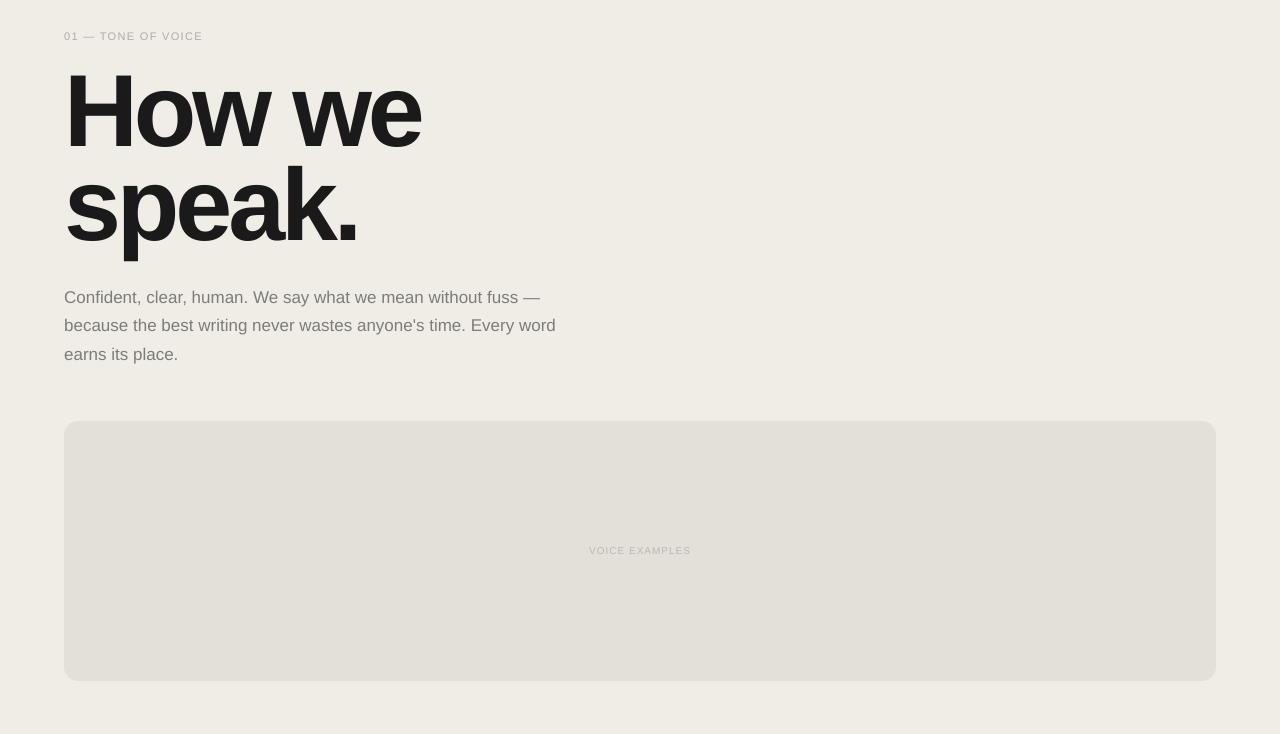
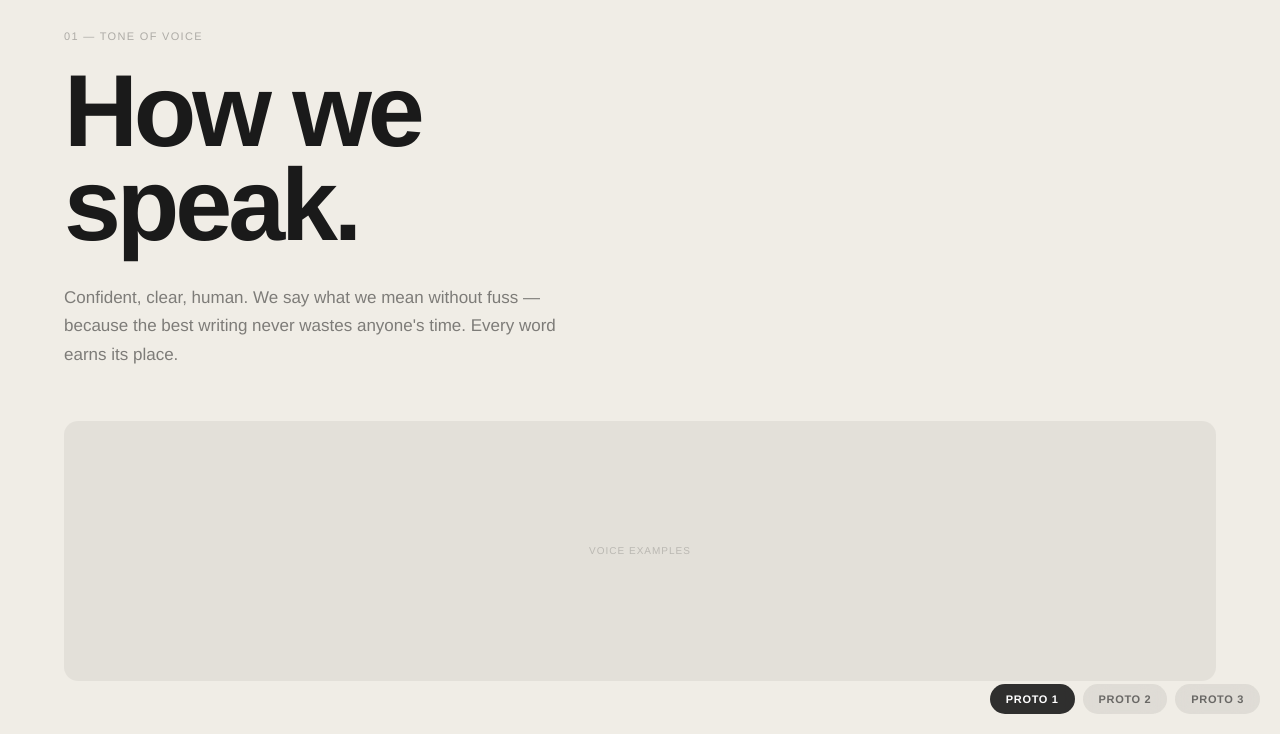
Before and after one commit to isabelfsousa/brand-guidelines, a plain HTML site: page index.html in a window 1280 px wide. Shown: the part 66-800 px from the top of the page. Drawn offline with Linux system fonts and the light colour scheme.

Commit message:
Add proto switcher to prototype 1

```diff
--- a/index.html
+++ b/index.html
@@ -321,6 +321,13 @@
     </section>
 </main>
 
+<!-- PROTO SWITCHER -->
+<nav style="position:fixed;bottom:20px;right:20px;z-index:900;display:flex;gap:8px;">
+    <a href="index.html"       style="display:inline-flex;align-items:center;background:rgba(26,26,26,0.9);backdrop-filter:blur(12px);color:#fff;text-decoration:none;font-family:'Helvetica Neue',sans-serif;font-size:11px;font-weight:600;letter-spacing:0.06em;text-transform:uppercase;padding:9px 16px;border-radius:100px;">Proto 1</a>
+    <a href="prototype-2.html" style="display:inline-flex;align-items:center;background:rgba(26,26,26,0.08);backdrop-filter:blur(12px);color:rgba(26,26,26,0.6);text-decoration:none;font-family:'Helvetica Neue',sans-serif;font-size:11px;font-weight:600;letter-spacing:0.06em;text-transform:uppercase;padding:9px 16px;border-radius:100px;">Proto 2</a>
+    <a href="prototype-3.html" style="display:inline-flex;align-items:center;background:rgba(26,26,26,0.08);backdrop-filter:blur(12px);color:rgba(26,26,26,0.6);text-decoration:none;font-family:'Helvetica Neue',sans-serif;font-size:11px;font-weight:600;letter-spacing:0.06em;text-transform:uppercase;padding:9px 16px;border-radius:100px;">Proto 3</a>
+</nav>
+
 <!-- MENU OVERLAY -->
 <div class="overlay" id="overlay" role="dialog" aria-modal="true" aria-label="Section menu">
     <button class="overlay-close" id="closeBtn">close</button>
```
